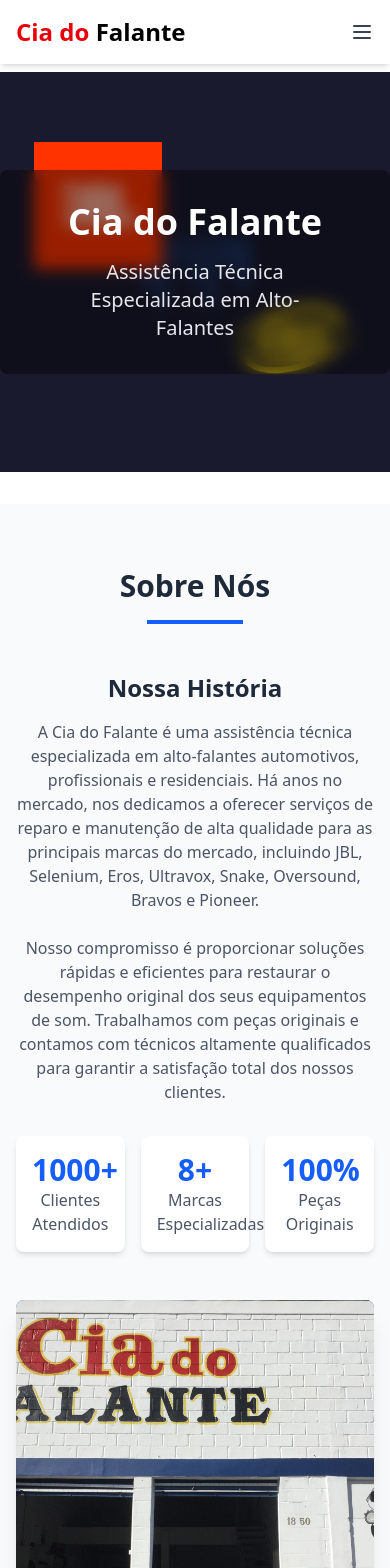
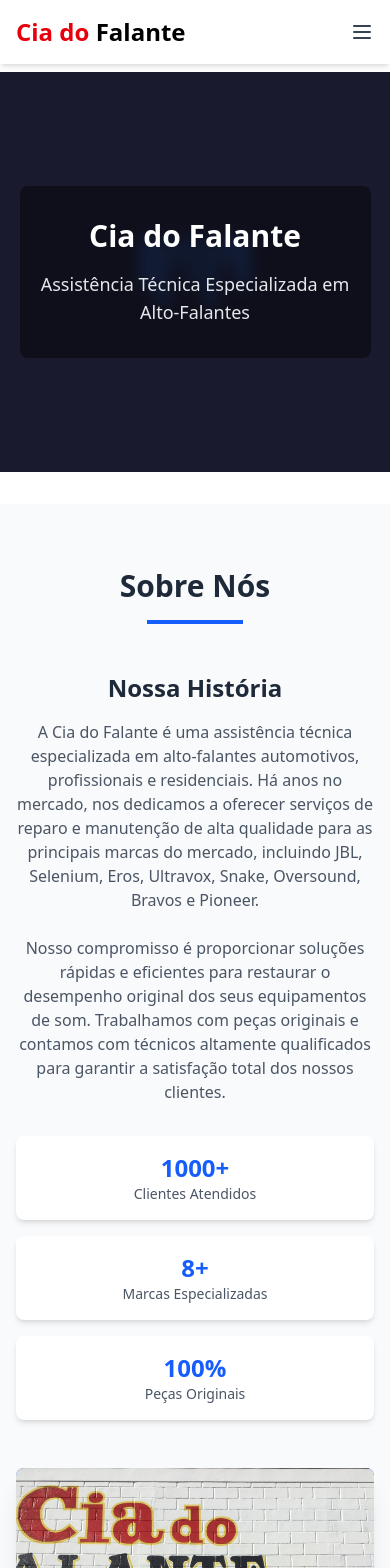
Before and after one commit to leonakao/cia-do-falante, a React (Vite) app: page / in a window 390 px wide. Shown: the top 1568 px of the page. Built offline with nearby package versions, Linux system fonts and the light colour scheme.

Commit message:
fix: add responsive design for mobile and improve layout across screen sizes

```diff
--- a/src/components/sections/AboutSection.tsx
+++ b/src/components/sections/AboutSection.tsx
@@ -21,18 +21,18 @@ const AboutSection = () => {
               garantir a satisfação total dos nossos clientes.
             </p>
 
-            <div className="grid grid-cols-3 gap-4 mt-8 text-center">
+            <div className="grid grid-cols-1 sm:grid-cols-3 gap-4 mt-8 text-center">
               <div className="bg-white p-4 rounded-lg shadow-md">
-                <h4 className="text-blue-600 text-3xl font-bold">1000+</h4>
-                <p className="text-gray-600">Clientes Atendidos</p>
+                <h4 className="text-blue-600 text-2xl md:text-3xl font-bold">1000+</h4>
+                <p className="text-gray-600 text-sm md:text-base">Clientes Atendidos</p>
               </div>
               <div className="bg-white p-4 rounded-lg shadow-md">
-                <h4 className="text-blue-600 text-3xl font-bold">8+</h4>
-                <p className="text-gray-600">Marcas Especializadas</p>
+                <h4 className="text-blue-600 text-2xl md:text-3xl font-bold">8+</h4>
+                <p className="text-gray-600 text-sm md:text-base">Marcas Especializadas</p>
               </div>
               <div className="bg-white p-4 rounded-lg shadow-md">
-                <h4 className="text-blue-600 text-3xl font-bold">100%</h4>
-                <p className="text-gray-600">Peças Originais</p>
+                <h4 className="text-blue-600 text-2xl md:text-3xl font-bold">100%</h4>
+                <p className="text-gray-600 text-sm md:text-base">Peças Originais</p>
               </div>
             </div>
           </div>
--- a/src/components/sections/ContactSection.tsx
+++ b/src/components/sections/ContactSection.tsx
@@ -49,9 +49,13 @@ const ContactSection = () => {
                       <path strokeLinecap="round" strokeLinejoin="round" strokeWidth="2" d="M3 8l7.89 5.26a2 2 0 002.22 0L21 8M5 19h14a2 2 0 002-2V7a2 2 0 00-2-2H5a2 2 0 00-2 2v10a2 2 0 002 2z"></path>
                     </svg>
                   </div>
-                  <div className="ml-4">
+                  <div className="ml-4 max-w-[calc(100%-60px)]">
                     <h4 className="text-lg font-medium text-gray-800">Email</h4>
-                    <p className="text-gray-600 mt-1">ciadofalantebauru@outlook.com</p>
+                    <p className="text-gray-600 mt-1 text-sm md:text-base break-all">
+                      <a href="mailto:ciadofalantebauru@outlook.com" className="hover:text-blue-600 transition-colors">
+                        ciadofalantebauru@outlook.com
+                      </a>
+                    </p>
                   </div>
                 </div>
               </div>
--- a/src/components/sections/HeroBanner.tsx
+++ b/src/components/sections/HeroBanner.tsx
@@ -19,19 +19,20 @@ const HeroBanner = () => {
           </div>
         </div>
 
-        <div className="absolute top-1/3 left-1/4 transform -translate-x-1/2 -translate-y-1/2">
+        {/* Partner logos - hidden on mobile, visible on larger screens */}
+        <div className="hidden md:block absolute top-1/3 left-1/4 transform -translate-x-1/2 -translate-y-1/2">
           <img src="/images/partners/jbl.png" alt="JBL" className="w-32 h-32 object-contain" />
         </div>
-        <div className="absolute bottom-1/3 right-1/4 transform translate-x-1/2 translate-y-1/2">
+        <div className="hidden md:block absolute bottom-1/3 right-1/4 transform translate-x-1/2 translate-y-1/2">
           <img src="/images/partners/eros.png" alt="Eros" className="w-32 h-32 object-contain" />
         </div>
 
         <div className="absolute inset-0 flex items-center justify-center">
-          <div className="backdrop-blur-sm bg-black/40 py-8 px-16 rounded-lg">
-            <h1 className="text-4xl md:text-5xl lg:text-6xl font-bold text-white text-center">
+          <div className="backdrop-blur-sm bg-black/40 py-8 px-4 md:px-16 rounded-lg max-w-[90%] md:max-w-none">
+            <h1 className="text-3xl md:text-5xl lg:text-6xl font-bold text-white text-center">
               Cia do Falante
             </h1>
-            <p className="text-xl text-gray-200 text-center mt-4">
+            <p className="text-lg md:text-xl text-gray-200 text-center mt-4">
               Assistência Técnica Especializada em Alto-Falantes
             </p>
           </div>
```
